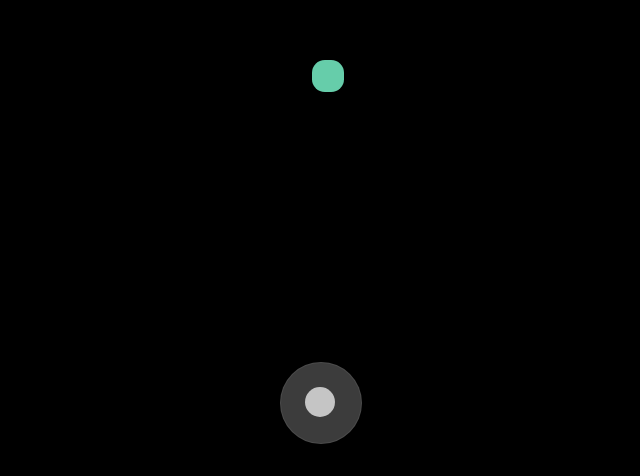
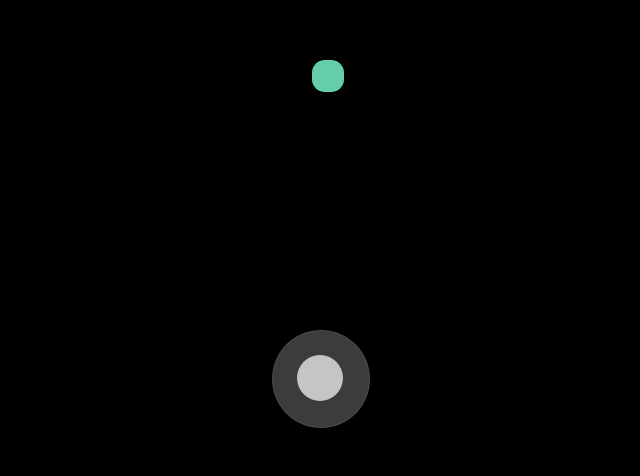
Before and after one commit to zsou/zsou.github.io, a plain HTML site: page app/index.html in a window 1280 px wide. Shown: the part 324-800 px from the top of the page, without its empty margins (312-952 px from the left). Drawn offline with Linux system fonts and the light colour scheme.

Commit message:
Update index.html

```diff
--- a/app/index.html
+++ b/app/index.html
@@ -97,7 +97,7 @@
     <div class="test" id="test"></div>
     <script>
         // 操作盘直径，中心方向指示盘直径，最大拖拽距离
-        var joystickLen = 6, insideLen = 2, maxDragLen = 2;
+        var joystickLen = 7, insideLen = 3, maxDragLen = 2;
         var htmlRem = parseInt($("html").css("font-size").replace("px", ""));// html根标签的字体大小
         var dragLen = $("html").width() / htmlRem;// 拖动区域宽度
         var $joystick = $("#joystick") // 操作盘对象
```
